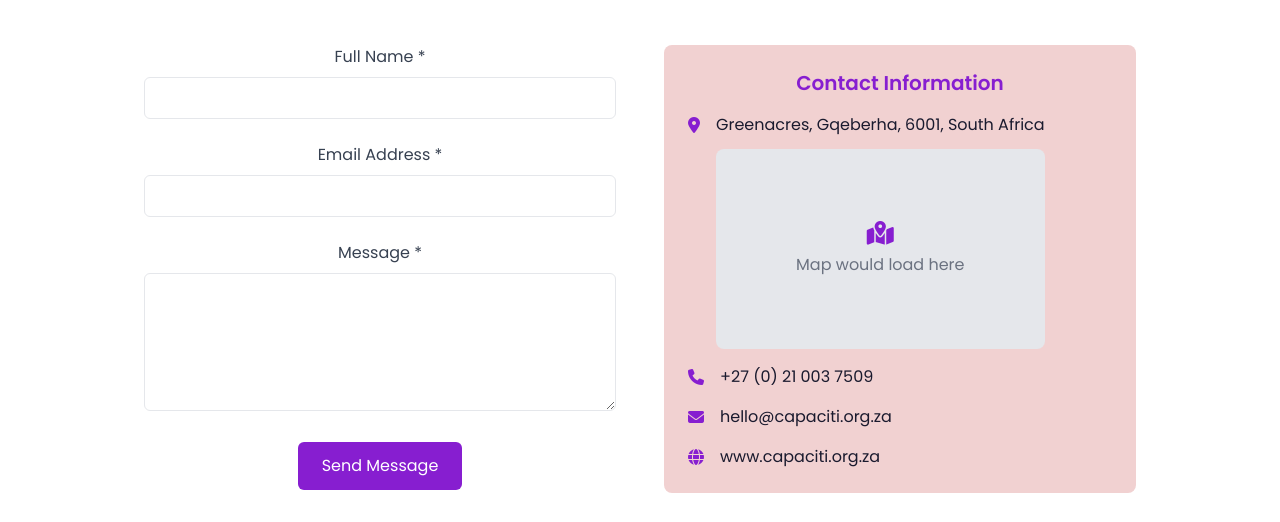
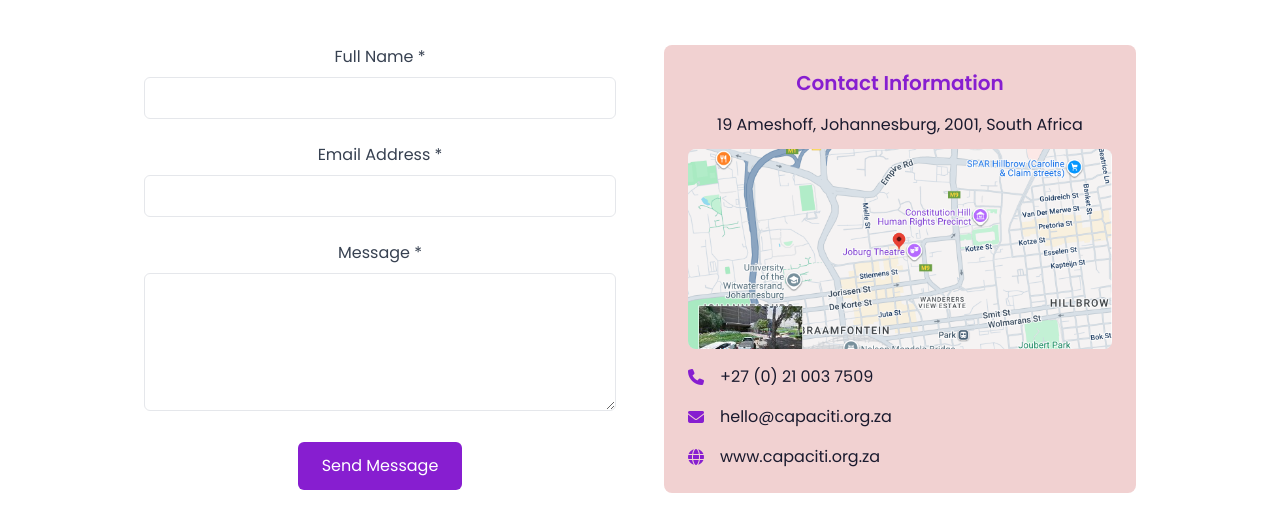
Before and after one commit to cirayanga/Website, a plain HTML site: page index.html in a window 1280 px wide. Shown: the part 4282-4804 px from the top of the page. Drawn offline with nearby package versions, Linux system fonts and the light colour scheme.

Commit message:
Update index.html

```diff
--- a/index.html
+++ b/index.html
@@ -417,14 +417,15 @@
                         <h3 class="text-xl font-semibold mb-4 text-secondary">Contact Information</h3>
                         <div class="space-y-4">
                             <div class="flex items-start">
-                                <i class="fas fa-map-marker-alt mt-1 mr-4 text-secondary"></i>
+                                <i class=""></i>
                                 <div>
-                                    <span>Greenacres, Gqeberha, 6001, South Africa</span>
+                                    <span>19 Ameshoff, Johannesburg, 2001, South Africa</span>
+
                                     <!-- Map placeholder -->
                                     <div class="map-container mt-3 bg-gray-200 flex items-center justify-center">
-                                        <p class="text-gray-500 text-center p-4">
-                                            <i class="fas fa-map-marked-alt text-2xl mb-2 text-secondary"></i><br>
-                                            Map would load here
+
+                                          <img src="assets/map.png" alt="Map of 19 Ameshoff, Johannesburg" class="w-full rounded-lg shadow-md" />
+
                                         </p>
                                     </div>
                                 </div>
@@ -445,7 +446,7 @@
                     </div>
 
                     <!-- Follow Us -->
-                <div class="p-6 rounded-lg" style="background-color: var(--accent2);">
+                    <div class="p-6 rounded-lg" style="background-color: var(--accent2);">
                         <h3 class="text-xl font-semibold mb-4 text-secondary">Follow Us</h3>
                         <div class="flex space-x-4">
                             <a href="https://x.com/CapaCiTiZA" aria-label="Twitter" class="social-icon h-10 w-10 rounded-full flex items-center justify-center text-white bg-secondary">
```
